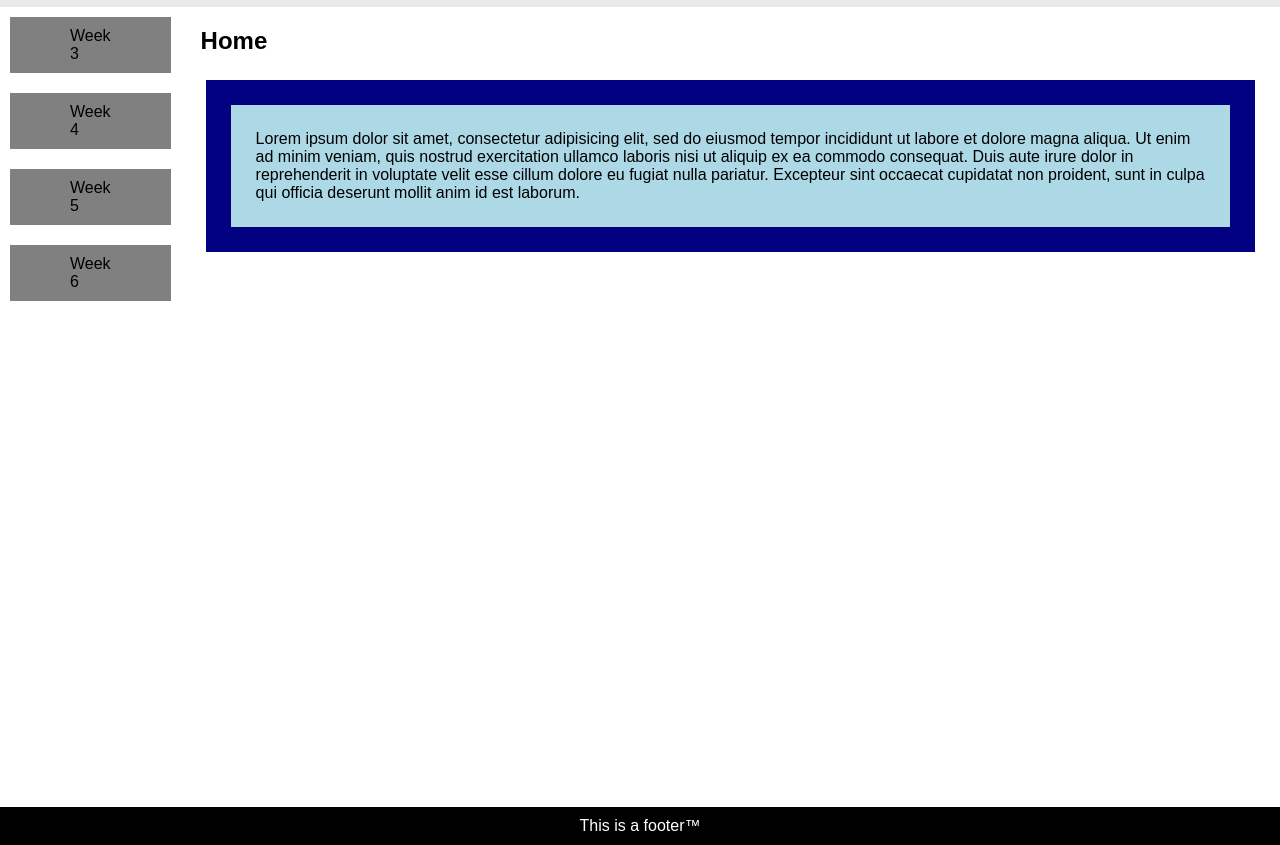
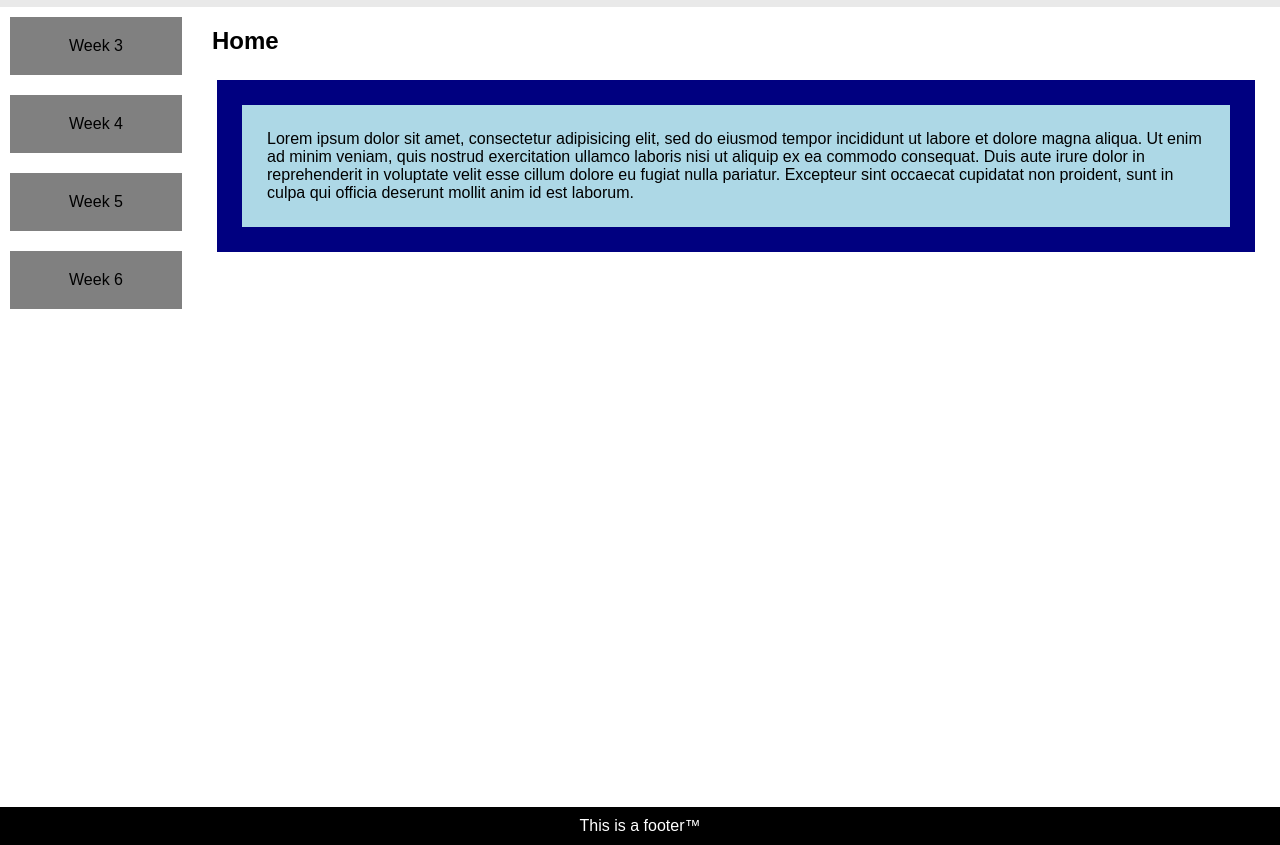
Before and after one commit to ixd2020/webcoding-project-1-xtradinary, a plain HTML site: page Intro to Webcoding/week4.html in a window 1280 px wide. Shown: the part 67-912 px from the top of the page. Drawn offline with Linux system fonts and the light colour scheme.

Commit message:
Update style.css

```diff
--- a/Intro to Webcoding/style.css
+++ b/Intro to Webcoding/style.css
@@ -45,6 +45,10 @@ section {
   height: 100vh;
 }
 
+.vertnav {
+  width: 15%;
+}
+
 
 .vertbar {
   display: flex;
@@ -53,8 +57,9 @@ section {
 
 .vertbar li {
   display: flex;
+  justify-content: center;
   list-style-type: none;
-  padding: 5px 30px;
+  padding: 20px 10px;
   margin: 10px;
   background-color: grey;
 }
@@ -62,7 +67,6 @@ section {
 .vertbar li a {
   text-decoration: none;
   color: Black;
-  padding: 5px 30px;
 
 }
 
@@ -74,6 +78,10 @@ section {
 }
 
 /*hero*/
+.hero {
+  width: 85%;
+}
+
 h1 {
   margin: 20px;
 }
```
